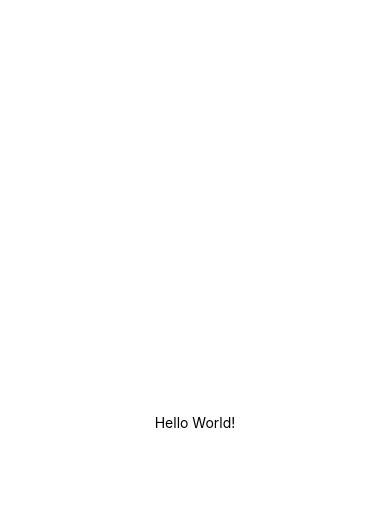
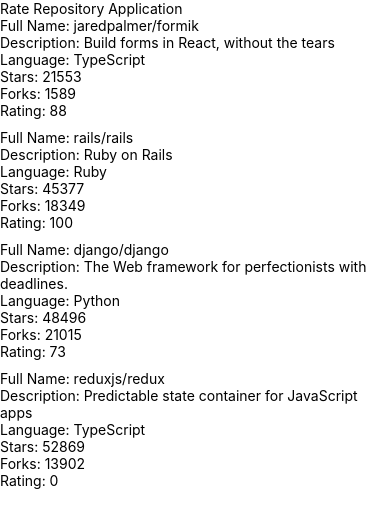
Before and after one commit to JB225/Part10ReactNative, a React Native app: screen / in a window 390 px wide. Shown: the top 528 px of the page. Built offline with nearby package versions, Linux system fonts and the light colour scheme.

Commit message:
Created initial display of repository items using two newly created components for exercise 10.3

```diff
--- a/App.js
+++ b/App.js
@@ -1,20 +1,7 @@
-import { StatusBar } from "expo-status-bar";
-import { StyleSheet, Text, View } from "react-native";
+import Main from "./src/components/Main";
 
-export default function App() {
-  return (
-    <View style={styles.container}>
-      <Text>Hello World!</Text>
-      <StatusBar style="auto" />
-    </View>
-  );
-}
+const App = () => {
+  return <Main />;
+};
 
-const styles = StyleSheet.create({
-  container: {
-    flex: 1,
-    backgroundColor: "#fff",
-    alignItems: "center",
-    justifyContent: "center",
-  },
-});
+export default App;
--- /dev/null
+++ b/src/components/Main.jsx
@@ -0,0 +1,22 @@
+import Constants from "expo-constants";
+import { Text, StyleSheet, View } from "react-native";
+import RepositoryList from "./RepositoryList";
+
+const styles = StyleSheet.create({
+  container: {
+    marginTop: Constants.statusBarHeight,
+    flexGrow: 1,
+    flexShrink: 1,
+  },
+});
+
+const Main = () => {
+  return (
+    <View style={styles.container}>
+      <Text>Rate Repository Application</Text>
+      <RepositoryList/>
+    </View>
+  );
+};
+
+export default Main;
--- /dev/null
+++ b/src/components/RepositoryItem.jsx
@@ -0,0 +1,16 @@
+import { Text, View } from "react-native";
+
+const RepositoryItem = ({ item }) => {
+  return (
+    <View>
+      <Text>Full Name: {item.fullName}</Text>
+      <Text>Description: {item.description}</Text>
+      <Text>Language: {item.language}</Text>
+      <Text>Stars: {item.stargazersCount}</Text>
+      <Text>Forks: {item.forksCount}</Text>
+      <Text>Rating: {item.ratingAverage}</Text>
+    </View>
+  )
+}
+
+export default RepositoryItem;
--- /dev/null
+++ b/src/components/RepositoryList.jsx
@@ -0,0 +1,69 @@
+import { FlatList, View, StyleSheet } from "react-native";
+import RepositoryItem from "./RepositoryItem";
+
+const styles = StyleSheet.create({
+  separator: {
+    height: 10,
+  },
+});
+
+const repositories = [
+  {
+    id: "jaredpalmer.formik",
+    fullName: "jaredpalmer/formik",
+    description: "Build forms in React, without the tears",
+    language: "TypeScript",
+    forksCount: 1589,
+    stargazersCount: 21553,
+    ratingAverage: 88,
+    reviewCount: 4,
+    ownerAvatarUrl: "https://avatars2.githubusercontent.com/u/4060187?v=4",
+  },
+  {
+    id: "rails.rails",
+    fullName: "rails/rails",
+    description: "Ruby on Rails",
+    language: "Ruby",
+    forksCount: 18349,
+    stargazersCount: 45377,
+    ratingAverage: 100,
+    reviewCount: 2,
+    ownerAvatarUrl: "https://avatars1.githubusercontent.com/u/4223?v=4",
+  },
+  {
+    id: "django.django",
+    fullName: "django/django",
+    description: "The Web framework for perfectionists with deadlines.",
+    language: "Python",
+    forksCount: 21015,
+    stargazersCount: 48496,
+    ratingAverage: 73,
+    reviewCount: 5,
+    ownerAvatarUrl: "https://avatars2.githubusercontent.com/u/27804?v=4",
+  },
+  {
+    id: "reduxjs.redux",
+    fullName: "reduxjs/redux",
+    description: "Predictable state container for JavaScript apps",
+    language: "TypeScript",
+    forksCount: 13902,
+    stargazersCount: 52869,
+    ratingAverage: 0,
+    reviewCount: 0,
+    ownerAvatarUrl: "https://avatars3.githubusercontent.com/u/13142323?v=4",
+  },
+];
+
+const ItemSeparator = () => <View style={styles.separator} />;
+
+const RepositoryList = () => {
+  return (
+    <FlatList
+      data={repositories}
+      ItemSeparatorComponent={ItemSeparator}
+      renderItem={({item}) => (<RepositoryItem item={item}/>)}
+    />
+  );
+};
+
+export default RepositoryList;
```
